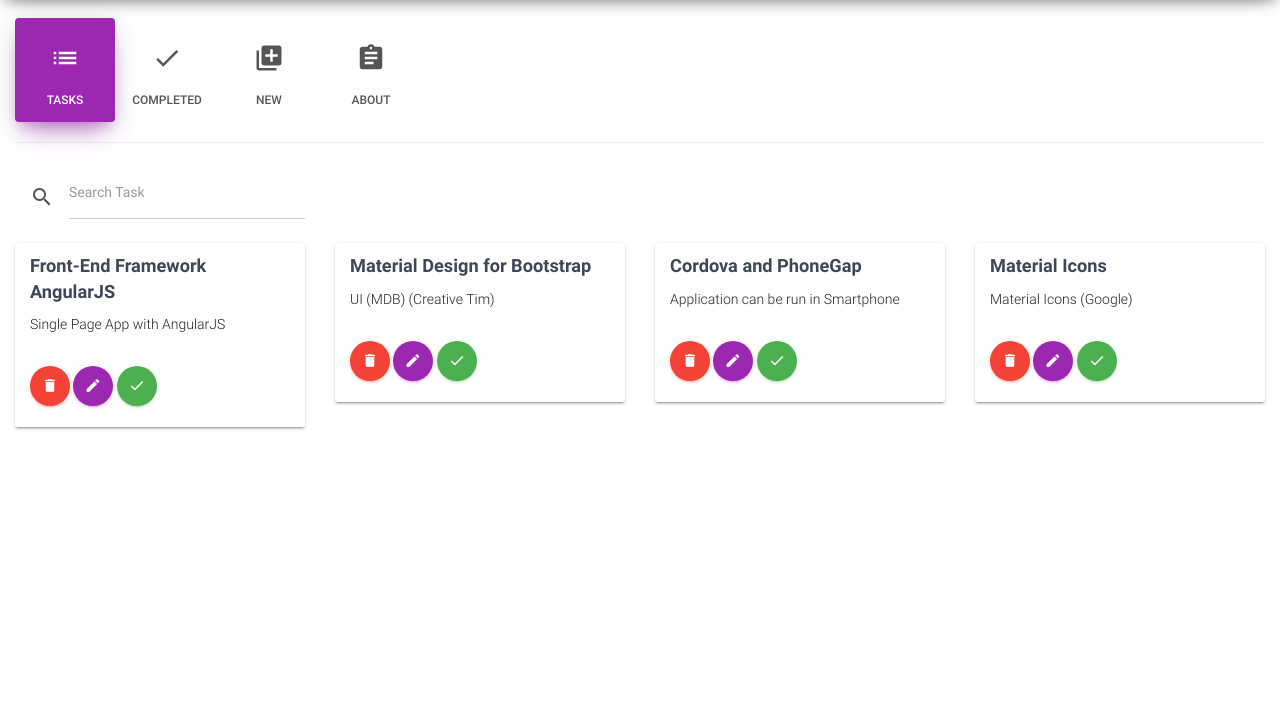
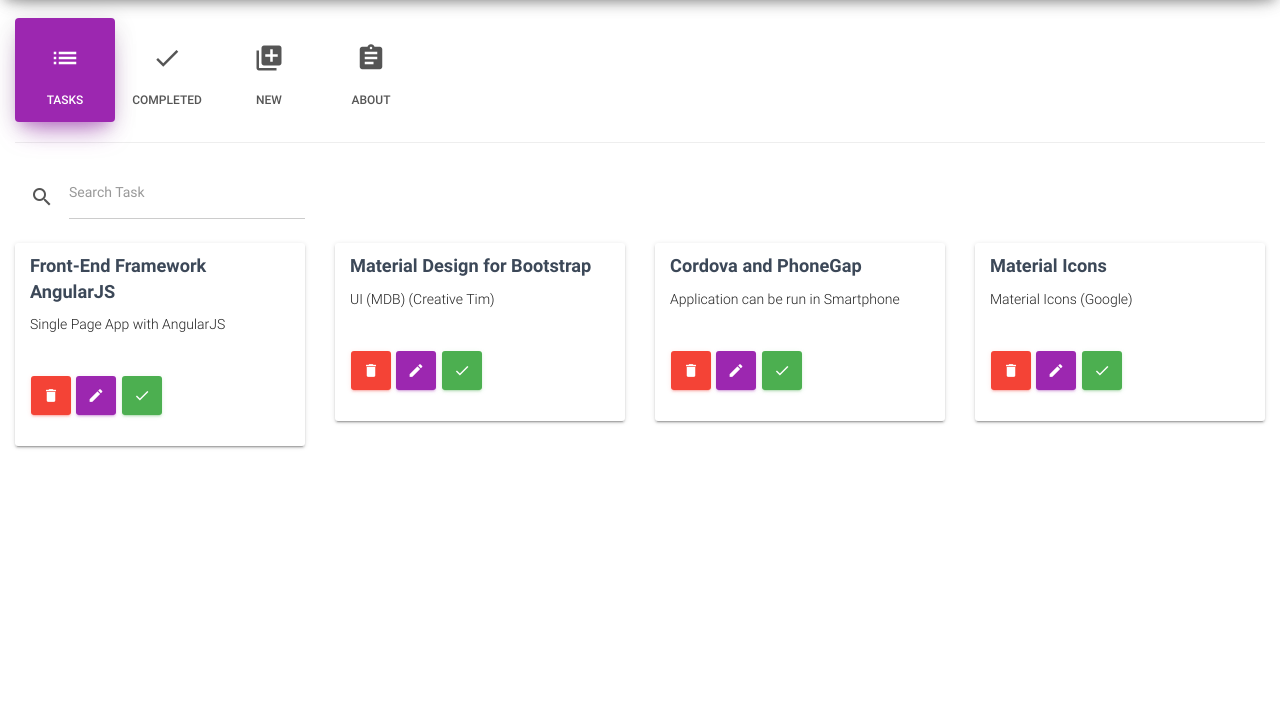
Before and after one commit to renanlopescoder/front_end-angularjs-tasks, a plain HTML site: page index.html at #!/tasks-list in a window 1280 px wide. Shown: the part 72-800 px from the top of the page. Drawn offline with Linux system fonts and the light colour scheme.

Commit message:
Material Icon added in project
Added Material Icon in project

```diff
--- a/css/style.css
+++ b/css/style.css
@@ -6,6 +6,40 @@
   box-sizing: border-box;
   flex-wrap: wrap;
 }
+
+/* fallback */
+@font-face {
+  font-family: 'Material Icons';
+  font-style: normal;
+  font-weight: 400;
+  src: local('Material Icons'), local('MaterialIcons-Regular'), url(material-icon.woff2) format('woff2');
+}
+
+.material-icons {
+  font-family: 'Material Icons';
+  font-weight: normal;
+  font-style: normal;
+  font-size: 24px;  /* Preferred icon size */
+  display: inline-block;
+  line-height: 1;
+  text-transform: none;
+  letter-spacing: normal;
+  word-wrap: normal;
+  white-space: nowrap;
+  direction: ltr;
+
+  /* Support for all WebKit browsers. */
+  -webkit-font-smoothing: antialiased;
+  /* Support for Safari and Chrome. */
+  text-rendering: optimizeLegibility;
+
+  /* Support for Firefox. */
+  -moz-osx-font-smoothing: grayscale;
+
+  /* Support for IE. */
+  font-feature-settings: 'liga';
+}
+
 .coder-icon{
   min-width:50px;
   max-width:70px;
--- a/index.html
+++ b/index.html
@@ -3,7 +3,7 @@
 <head>
   <meta charset="utf-8">
   <meta http-equiv="X-UA-Compatible" content="IE=edge">
-  <meta name="viewport" content="width=device-width, shrink-to-fit=no, initial-scale=1">
+  <meta name="viewport" content="width=device-width, initial-scale=1">
   <meta name="author" content="Renan Lopes">
   <title>Tasks App</title>
   <link href="assets/css/bootstrap.min.css" rel="stylesheet">
@@ -11,8 +11,6 @@
   <link href="assets/css/material-kit.css" rel="stylesheet">
   <link href="css/style.css" rel="stylesheet">
 
-  <link href="https://fonts.googleapis.com/icon?family=Material+Icons"
-  rel="stylesheet">
 </head>
 <body>
   <nav class="navbar navbar-primary" role="navigation">
@@ -24,7 +22,7 @@
           <span class="icon-bar"></span>
           <span class="icon-bar"></span>
         </button>
-        <a class="navbar-brand" href="#"><img class="img-responsive col-xs-4 col-lg-4" src="img/r-branco.png"> Task App</a>
+        <a class="navbar-brand" href="#"><img class="img-responsive col-xs-5 col-lg-4" src="img/r-branco.png"> <span class="hidden-xs">Tasks</a>
       </div>
 
       <div class="collapse navbar-collapse" id="bs-example-navbar-collapse-1">
--- a/views/task-progress-list.html
+++ b/views/task-progress-list.html
@@ -2,7 +2,7 @@
   <hr>
 
   <span class="position-button">
-    <button class="btn btn-primary btn-fab btn-round fixed-button hidden-md hidden-sm hidden-lg" data-toggle="modal" data-target="#newTaskModal">
+    <button class="btn btn-primary btn-just-icon fixed-button hidden-md hidden-sm hidden-lg" data-toggle="modal" data-target="#newTaskModal">
       <i class="material-icons">add</i>
     </button>
   </span>
@@ -40,8 +40,8 @@
           </div>
           <hr>
           <div class="text-right">
-            <button data-dismiss="modal" class="btn btn-warning btn-fab btn-fab-mini btn-round"><i class="material-icons">not_interested</i></button>
-            <button ng-click="addTask()" data-dismiss="modal" class="btn btn-success btn-fab btn-fab-mini btn-round"><i class="material-icons">playlist_add</i></button>
+            <button data-dismiss="modal" class="btn btn-warning btn-just-icon"><i class="material-icons">not_interested</i></button>
+            <button ng-click="addTask()" data-dismiss="modal" class="btn btn-success btn-just-icon"><i class="material-icons">playlist_add</i></button>
           </div>
         </div>
       </div>
@@ -85,19 +85,19 @@
 
             <br>
 
-            <button title="Delete" class="btn btn-danger btn-fab btn-fab-mini btn-round" ng-click="removeTask(task)">
+            <button title="Delete" class="btn btn-danger btn-just-icon" ng-click="removeTask(task)">
               <i class="material-icons">delete</i>
             </button>
 
-            <button title="Edit" class="btn btn-primary btn-fab btn-fab-mini btn-round" ng-show="task.active != 'true'" ng-click="taskActive(task,'true')">
+            <button title="Edit" class="btn btn-primary btn-just-icon" ng-show="task.active != 'true'" ng-click="taskActive(task,'true')">
               <i class="material-icons">mode_edit</i>
             </button>
 
-            <button title="Cancel" ng-show="task.active == 'true'"  ng-click="taskActive(task,'false')" class="btn btn-warning btn-fab btn-fab-mini btn-round"><i class="material-icons">not_interested</i></button>
+            <button title="Cancel" ng-show="task.active == 'true'"  ng-click="taskActive(task,'false')" class="btn btn-warning btn-just-icon"><i class="material-icons">not_interested</i></button>
 
-            <button title="Save" ng-show="task.active == 'true'" ng-click="saveTask(task)" class="btn btn-primary btn-fab btn-fab-mini btn-round"><i class="material-icons">save</i></button>
+            <button title="Save" ng-show="task.active == 'true'" ng-click="saveTask(task)" class="btn btn-primary btn-just-icon"><i class="material-icons">save</i></button>
 
-            <button title="Done" ng-show="task.active == 'false'" ng-click="taskProgress(task,'done')" class="btn btn-success btn-fab btn-fab-mini btn-round">
+            <button title="Done" ng-show="task.active == 'false'" ng-click="taskProgress(task,'done')" class="btn btn-success btn-just-icon">
               <i class="material-icons">done</i>
             </button>
           </div>
```
Also changed, not shown: css/material-icon.woff2 (added), 2 other files.
